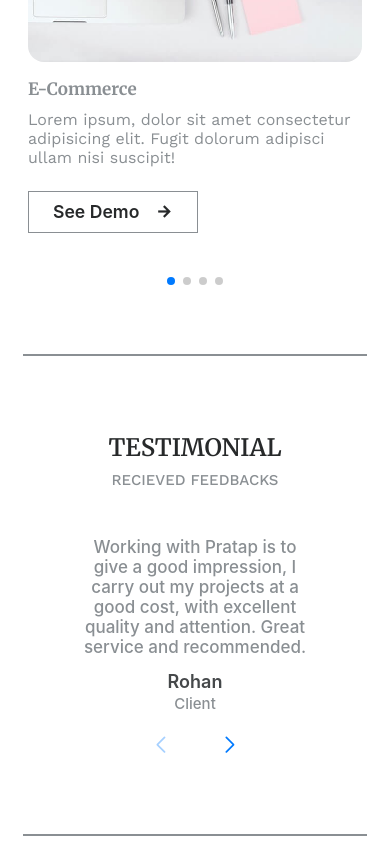
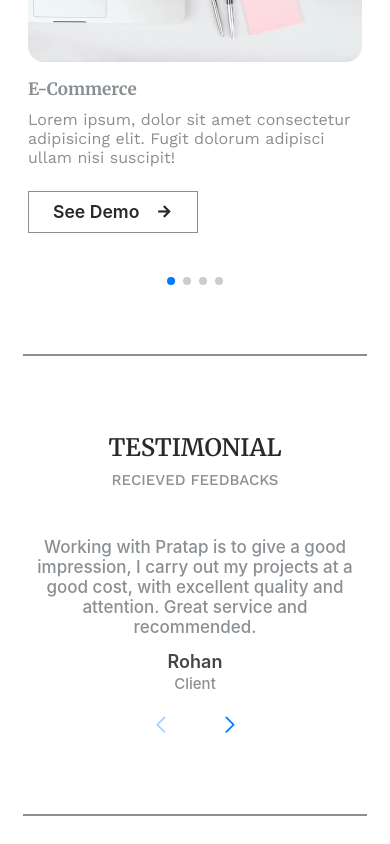
Before and after one commit to pratapbairagi/portfolio3, a React (Create React App) app in the folder portfolio/: page / in a window 390 px wide. Shown: the part 5384-6228 px from the top of the page. Built offline with nearby package versions, Linux system fonts and the light colour scheme.

Commit message:
added testimonial section and mobile size container was going outside the main container then corrcted css of spiper js

```diff
--- a/portfolio/src/App.css
+++ b/portfolio/src/App.css
@@ -770,7 +770,7 @@ section::after {
   margin-top: 3rem;
   width: 90dvw !important;
   height: max-content !important;
-  padding: 0 3rem;
+  padding: 0 0.5rem;
 }
 
 .testimonial_container .swiper-wrapper {
```
